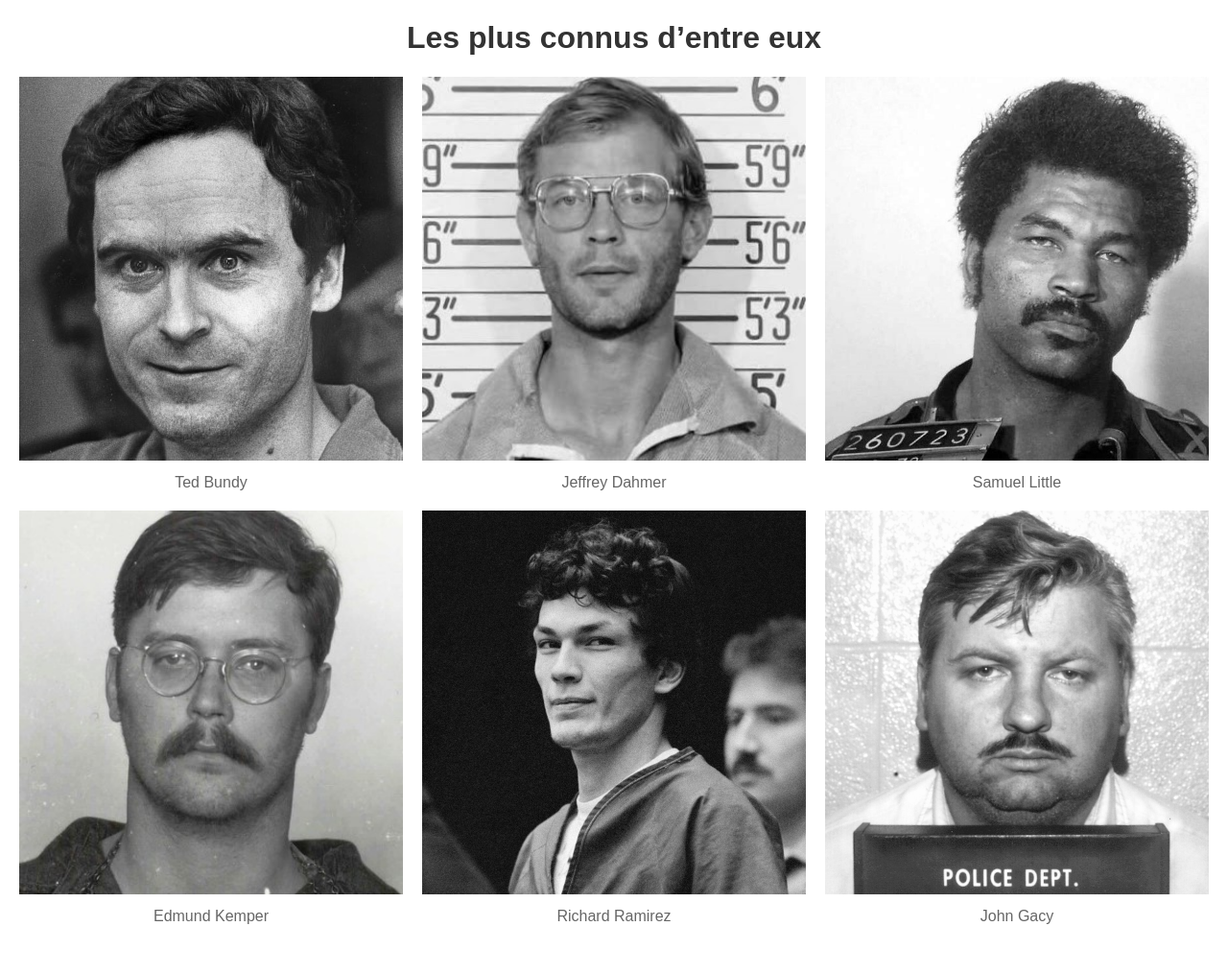
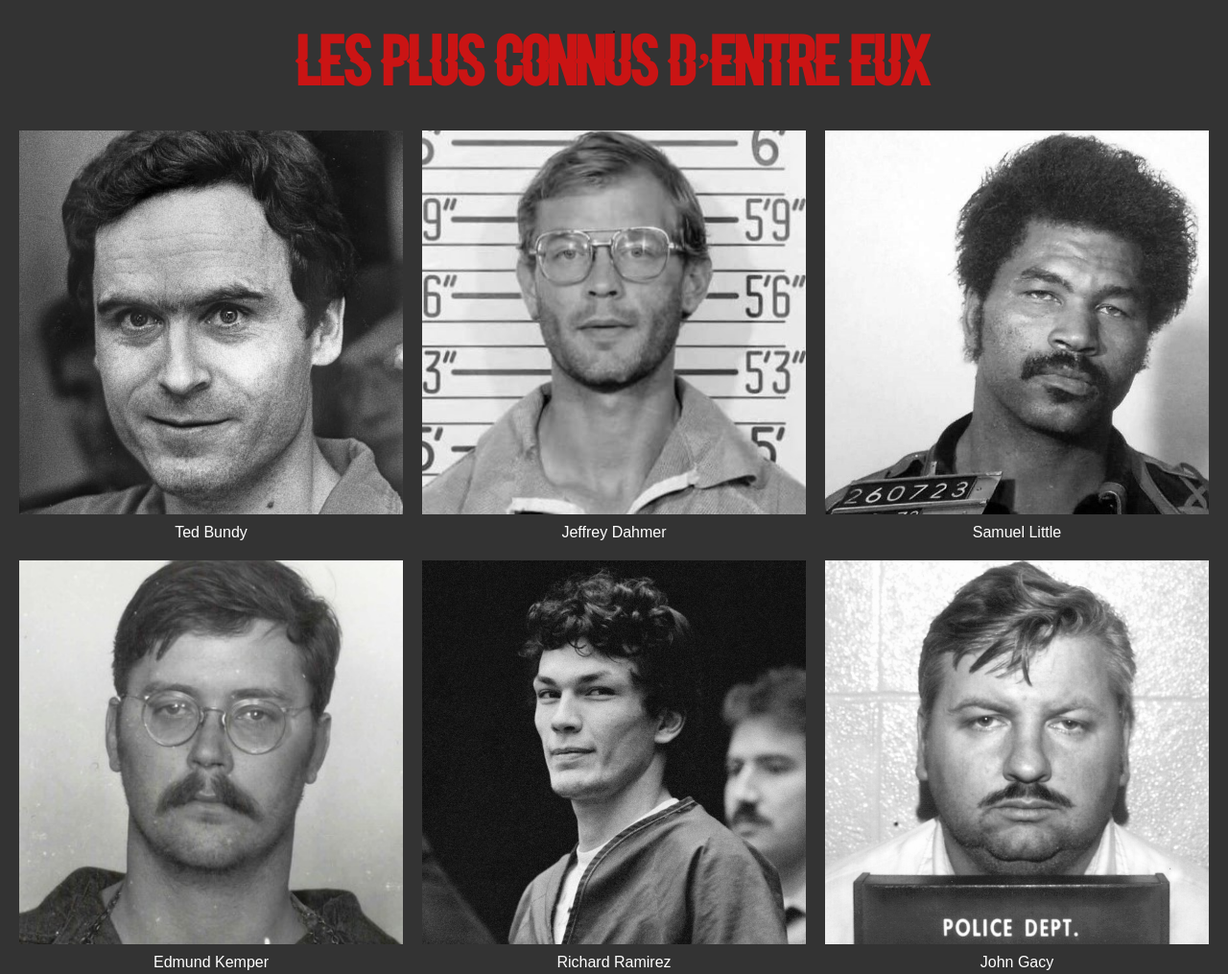
Before and after one commit to joelgaillard/serial-vision-group, a website built with Vite: page src/html/les-plus-connus.html in a window 1280 px wide. Shown: the whole page at 96% size. Before the commit the page ends 984 px from the top, so only its background shows below. Built offline with nearby package versions, Linux system fonts and the light colour scheme.

Commit message:
css les plus connus

```diff
--- /dev/null
+++ b/src/css/les-plus-connus.css
@@ -0,0 +1,56 @@
+@font-face {
+    font-family: "Blacklisted";
+    src: url("/assets/fonts/Blacklisted.ttf");
+  }
+
+  body {
+    font-family: Arial, sans-serif;
+    text-align: center;
+    margin: 20px;
+    background-color: #333;
+    font-family: "Montserrat", sans-serif;
+  }
+  h1 {
+    color: #ca1414;
+    font-family: "Blacklisted";
+    font-size: 50px;
+    margin-top: 5px;
+  }
+
+  .photo-grid {
+    display: grid;
+    grid-gap: 20px;
+    justify-content: center;
+    margin-top: 20px;
+  }
+  .photo-item {
+    text-align: center;
+  }
+
+
+  .photo-item:hover {
+    transform: scale(0.95);
+    opacity: 0.7;
+    filter: contrast(150%) saturate(100%) hue-rotate(0deg) brightness(100%) opacity(0.5)  drop-shadow(0px 0px 0px #ca1414);
+  }
+  .photo-title {
+    margin-top: 10px;
+    color: white;
+  }
+  .photo-link {
+    text-decoration: none;
+    color: inherit;
+  }
+
+  /* Media Queries pour la mise en page responsive */
+  @media screen and (min-width: 768px) {
+    .photo-grid {
+      grid-template-columns: repeat(2, 1fr);
+    }
+  }
+
+  @media screen and (min-width: 1024px) {
+    .photo-grid {
+      grid-template-columns: repeat(3, 1fr);
+    }
+  }
--- a/src/html/les-plus-connus.html
+++ b/src/html/les-plus-connus.html
@@ -1,49 +1,11 @@
-<!DOCTYPE html>
+.<!DOCTYPE html>
 <html lang="fr">
 <head>
 <meta charset="UTF-8">
 <meta name="viewport" content="width=device-width, initial-scale=1.0">
 <title>Les plus connus d’entre eux</title>
-<style>
-  body {
-    font-family: Arial, sans-serif;
-    text-align: center;
-    margin: 20px;
-  }
-  h1 {
-    color: #333;
-  }
-  .photo-grid {
-    display: grid;
-    grid-gap: 20px;
-    justify-content: center;
-    margin-top: 20px;
-  }
-  .photo-item {
-    text-align: center;
-  }
-  .photo-title {
-    margin-top: 10px;
-    color: #666;
-  }
-  .photo-link {
-    text-decoration: none;
-    color: inherit;
-  }
+<link rel="stylesheet" href="/src/css/les-plus-connus.css">
 
-  /* Media Queries pour la mise en page responsive */
-  @media screen and (min-width: 768px) {
-    .photo-grid {
-      grid-template-columns: repeat(2, 1fr);
-    }
-  }
-
-  @media screen and (min-width: 1024px) {
-    .photo-grid {
-      grid-template-columns: repeat(3, 1fr);
-    }
-  }
-</style>
 </head>
 <body>
 
```
